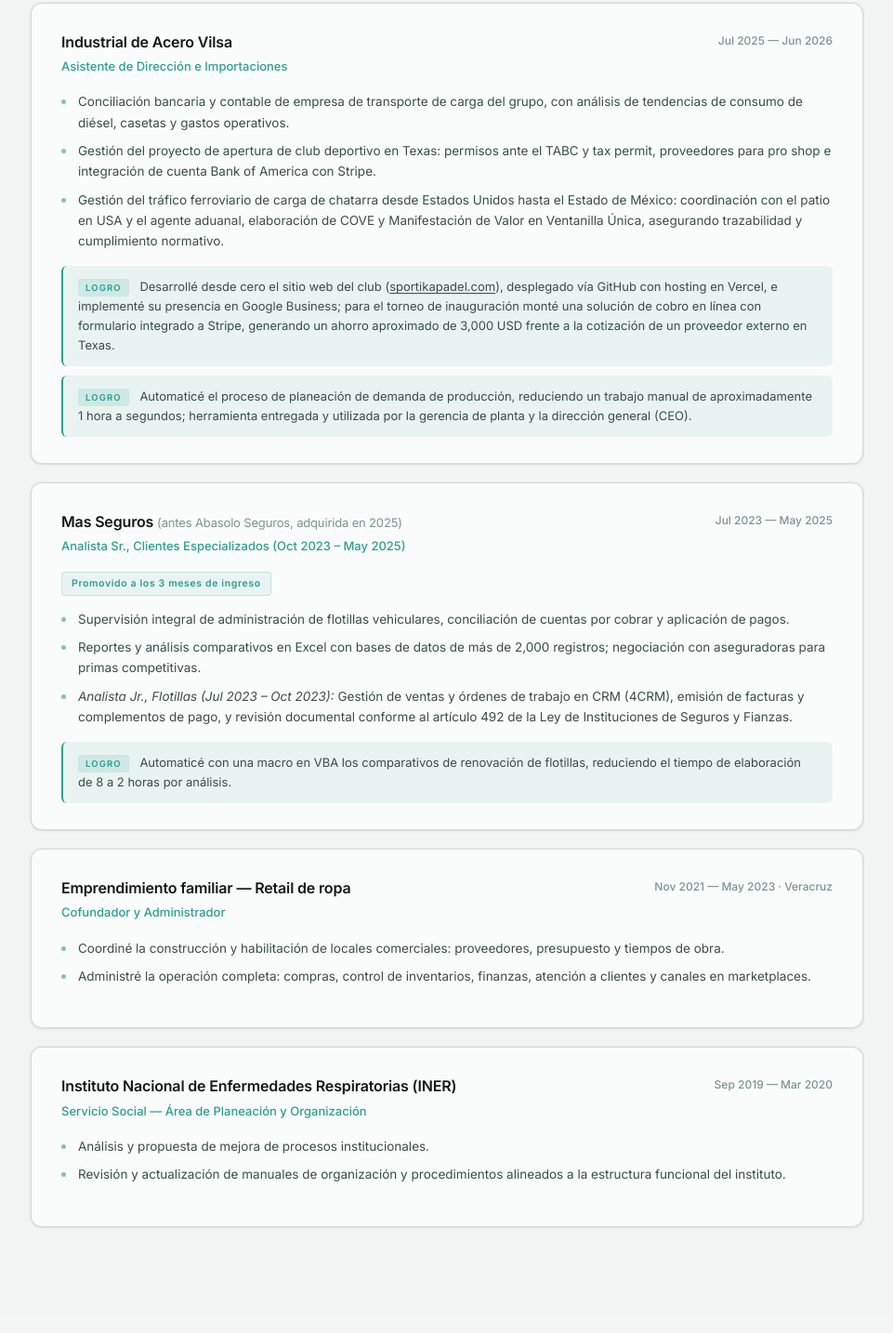
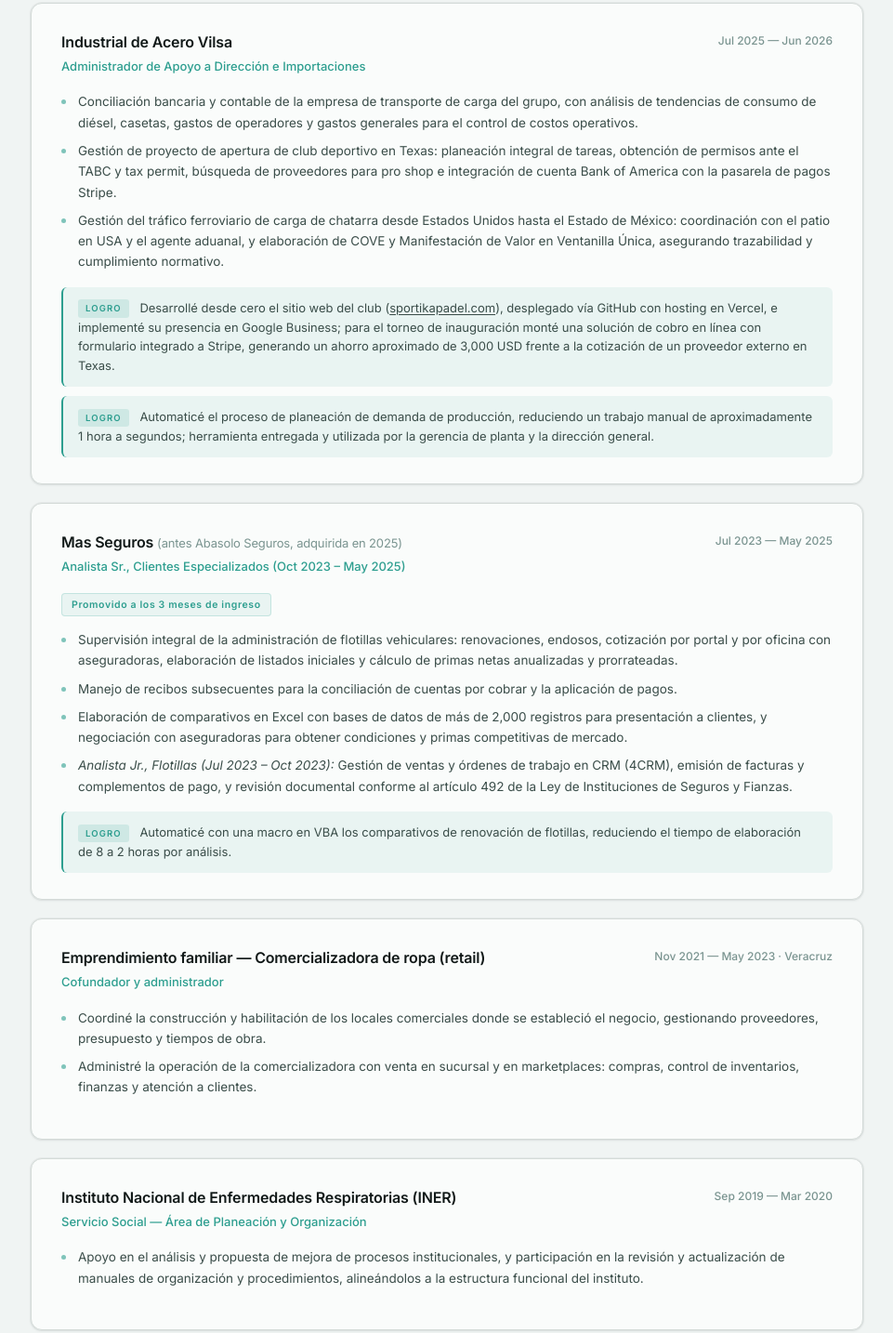
Before and after one commit to genarohbringas/genarohbringas.github.io, a plain HTML site: page index.html in a window 1280 px wide. Shown: the part 2071-3505 px from the top of the page at 93% size, without its empty margins (159-1120 px from the left). Drawn offline with nearby package versions, Linux system fonts and the light colour scheme.

Commit message:
Sync experience with updated CV PDF
- Vilsa: update role to Administrador de Apoyo a Direccion e Importaciones
- Vilsa bullet 1: add full detail (gastos de operadores, gastos generales)
- Vilsa bullet 2: add planeacion integral de tareas, obtencion de permisos
- Vilsa logro 2: remove (CEO), match PDF wording exactly
- Mas Seguros bullet 1: expand with renovaciones, endosos, primas netas anualizadas
- Mas Seguros bullet 2: add new bullet sobre recibos subsecuentes
- Mas Seguros bullet 3: update to Elaboracion de comparativos para presentacion a clientes
- Emprendimiento: rename to Comercializadora de ropa (retail)
- Emprendimiento bullets: match PDF wording exactly
- INER: merge two bullets into one matching PDF

```diff
--- a/index.html
+++ b/index.html
@@ -199,14 +199,14 @@
             <div class="exp-header">
               <div>
                 <div class="exp-company">Industrial de Acero Vilsa</div>
-                <div class="exp-role">Asistente de Dirección e Importaciones</div>
+                <div class="exp-role">Administrador de Apoyo a Dirección e Importaciones</div>
               </div>
               <div class="exp-date">Jul 2025 — Jun 2026</div>
             </div>
             <ul class="exp-bullets">
-              <li>Conciliación bancaria y contable de empresa de transporte de carga del grupo, con análisis de tendencias de consumo de diésel, casetas y gastos operativos.</li>
-              <li>Gestión del proyecto de apertura de club deportivo en Texas: permisos ante el TABC y tax permit, proveedores para pro shop e integración de cuenta Bank of America con Stripe.</li>
-              <li>Gestión del tráfico ferroviario de carga de chatarra desde Estados Unidos hasta el Estado de México: coordinación con el patio en USA y el agente aduanal, elaboración de COVE y Manifestación de Valor en Ventanilla Única, asegurando trazabilidad y cumplimiento normativo.</li>
+              <li>Conciliación bancaria y contable de la empresa de transporte de carga del grupo, con análisis de tendencias de consumo de diésel, casetas, gastos de operadores y gastos generales para el control de costos operativos.</li>
+              <li>Gestión de proyecto de apertura de club deportivo en Texas: planeación integral de tareas, obtención de permisos ante el TABC y tax permit, búsqueda de proveedores para pro shop e integración de cuenta Bank of America con la pasarela de pagos Stripe.</li>
+              <li>Gestión del tráfico ferroviario de carga de chatarra desde Estados Unidos hasta el Estado de México: coordinación con el patio en USA y el agente aduanal, y elaboración de COVE y Manifestación de Valor en Ventanilla Única, asegurando trazabilidad y cumplimiento normativo.</li>
             </ul>
             <div class="exp-logros">
               <div class="exp-logro">
@@ -215,7 +215,7 @@
               </div>
               <div class="exp-logro">
                 <span class="logro-tag">Logro</span>
-                Automaticé el proceso de planeación de demanda de producción, reduciendo un trabajo manual de aproximadamente 1 hora a segundos; herramienta entregada y utilizada por la gerencia de planta y la dirección general (CEO).
+                Automaticé el proceso de planeación de demanda de producción, reduciendo un trabajo manual de aproximadamente 1 hora a segundos; herramienta entregada y utilizada por la gerencia de planta y la dirección general.
               </div>
             </div>
           </div>
@@ -230,8 +230,9 @@
             </div>
             <div class="exp-badge">Promovido a los 3 meses de ingreso</div>
             <ul class="exp-bullets">
-              <li>Supervisión integral de administración de flotillas vehiculares, conciliación de cuentas por cobrar y aplicación de pagos.</li>
-              <li>Reportes y análisis comparativos en Excel con bases de datos de más de 2,000 registros; negociación con aseguradoras para primas competitivas.</li>
+              <li>Supervisión integral de la administración de flotillas vehiculares: renovaciones, endosos, cotización por portal y por oficina con aseguradoras, elaboración de listados iniciales y cálculo de primas netas anualizadas y prorrateadas.</li>
+              <li>Manejo de recibos subsecuentes para la conciliación de cuentas por cobrar y la aplicación de pagos.</li>
+              <li>Elaboración de comparativos en Excel con bases de datos de más de 2,000 registros para presentación a clientes, y negociación con aseguradoras para obtener condiciones y primas competitivas de mercado.</li>
               <li><em>Analista Jr., Flotillas (Jul 2023 – Oct 2023):</em> Gestión de ventas y órdenes de trabajo en CRM (4CRM), emisión de facturas y complementos de pago, y revisión documental conforme al artículo 492 de la Ley de Instituciones de Seguros y Fianzas.</li>
             </ul>
             <div class="exp-logros">
@@ -245,14 +246,14 @@
           <div class="exp-card reveal" data-delay="200">
             <div class="exp-header">
               <div>
-                <div class="exp-company">Emprendimiento familiar — Retail de ropa</div>
-                <div class="exp-role">Cofundador y Administrador</div>
+                <div class="exp-company">Emprendimiento familiar — Comercializadora de ropa (retail)</div>
+                <div class="exp-role">Cofundador y administrador</div>
               </div>
               <div class="exp-date">Nov 2021 — May 2023 · Veracruz</div>
             </div>
             <ul class="exp-bullets">
-              <li>Coordiné la construcción y habilitación de locales comerciales: proveedores, presupuesto y tiempos de obra.</li>
-              <li>Administré la operación completa: compras, control de inventarios, finanzas, atención a clientes y canales en marketplaces.</li>
+              <li>Coordiné la construcción y habilitación de los locales comerciales donde se estableció el negocio, gestionando proveedores, presupuesto y tiempos de obra.</li>
+              <li>Administré la operación de la comercializadora con venta en sucursal y en marketplaces: compras, control de inventarios, finanzas y atención a clientes.</li>
             </ul>
           </div>
 
@@ -265,8 +266,7 @@
               <div class="exp-date">Sep 2019 — Mar 2020</div>
             </div>
             <ul class="exp-bullets">
-              <li>Análisis y propuesta de mejora de procesos institucionales.</li>
-              <li>Revisión y actualización de manuales de organización y procedimientos alineados a la estructura funcional del instituto.</li>
+              <li>Apoyo en el análisis y propuesta de mejora de procesos institucionales, y participación en la revisión y actualización de manuales de organización y procedimientos, alineándolos a la estructura funcional del instituto.</li>
             </ul>
           </div>
 
```
